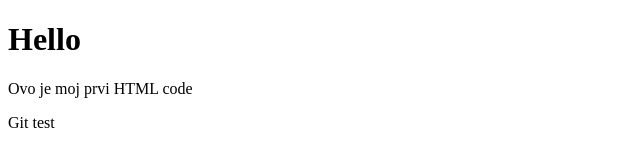
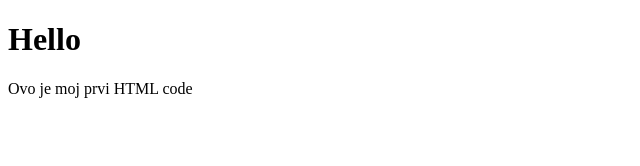
Before and after one commit to AndrijanaD/Introduction-to-frontend, a plain HTML site: page index.html in a window 1280 px wide. Shown: the full height of the page, 0-640 px from the left. Drawn offline with Linux system fonts and the light colour scheme.

Commit message:
Removed Paragraph

```diff
--- a/index.html
+++ b/index.html
@@ -8,7 +8,6 @@
      <body>
          <h1>Hello</h1>
          <p>Ovo je moj prvi HTML code</p>
-         <p>Git test</p>
      </body>
 
 
```
